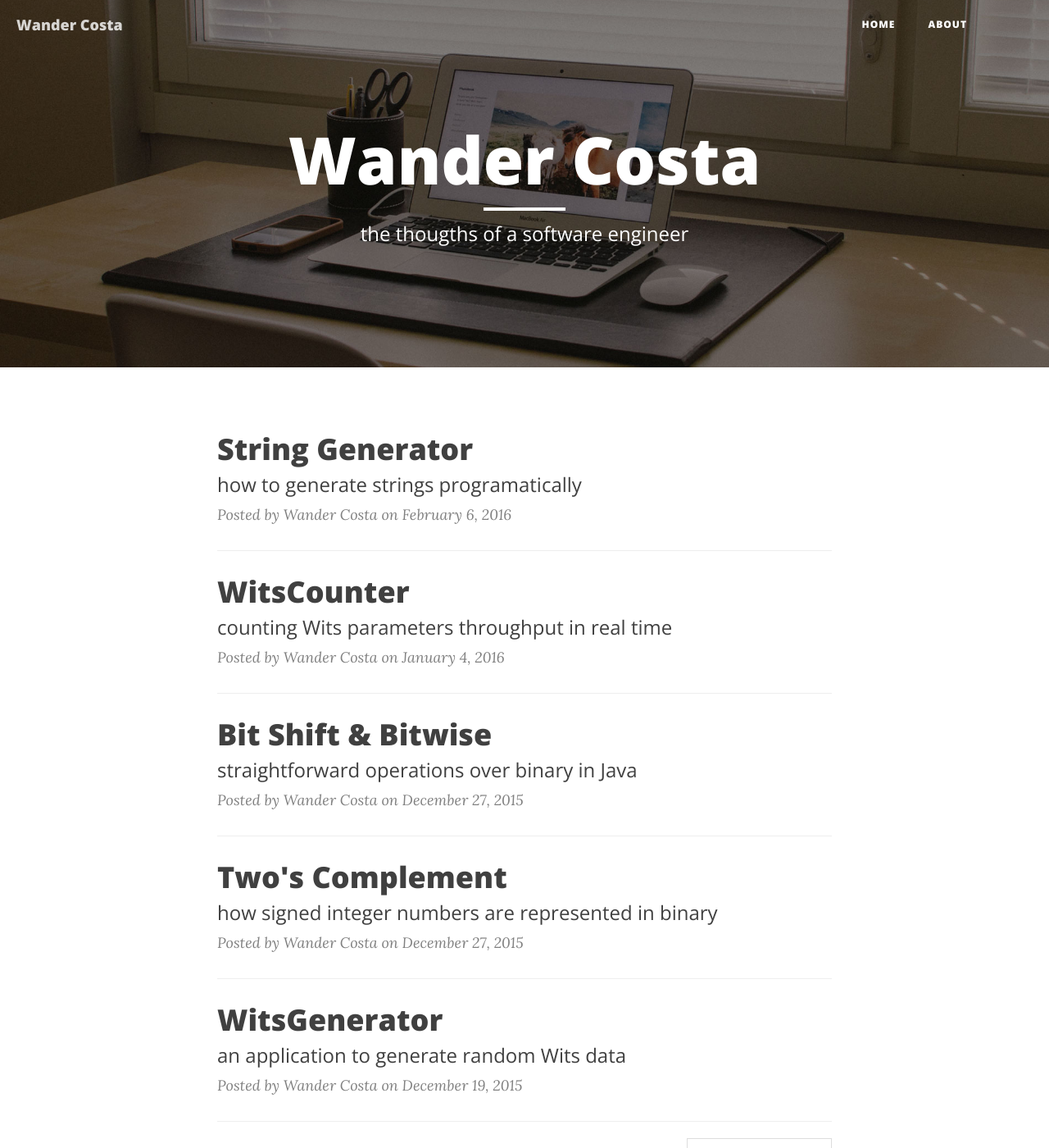
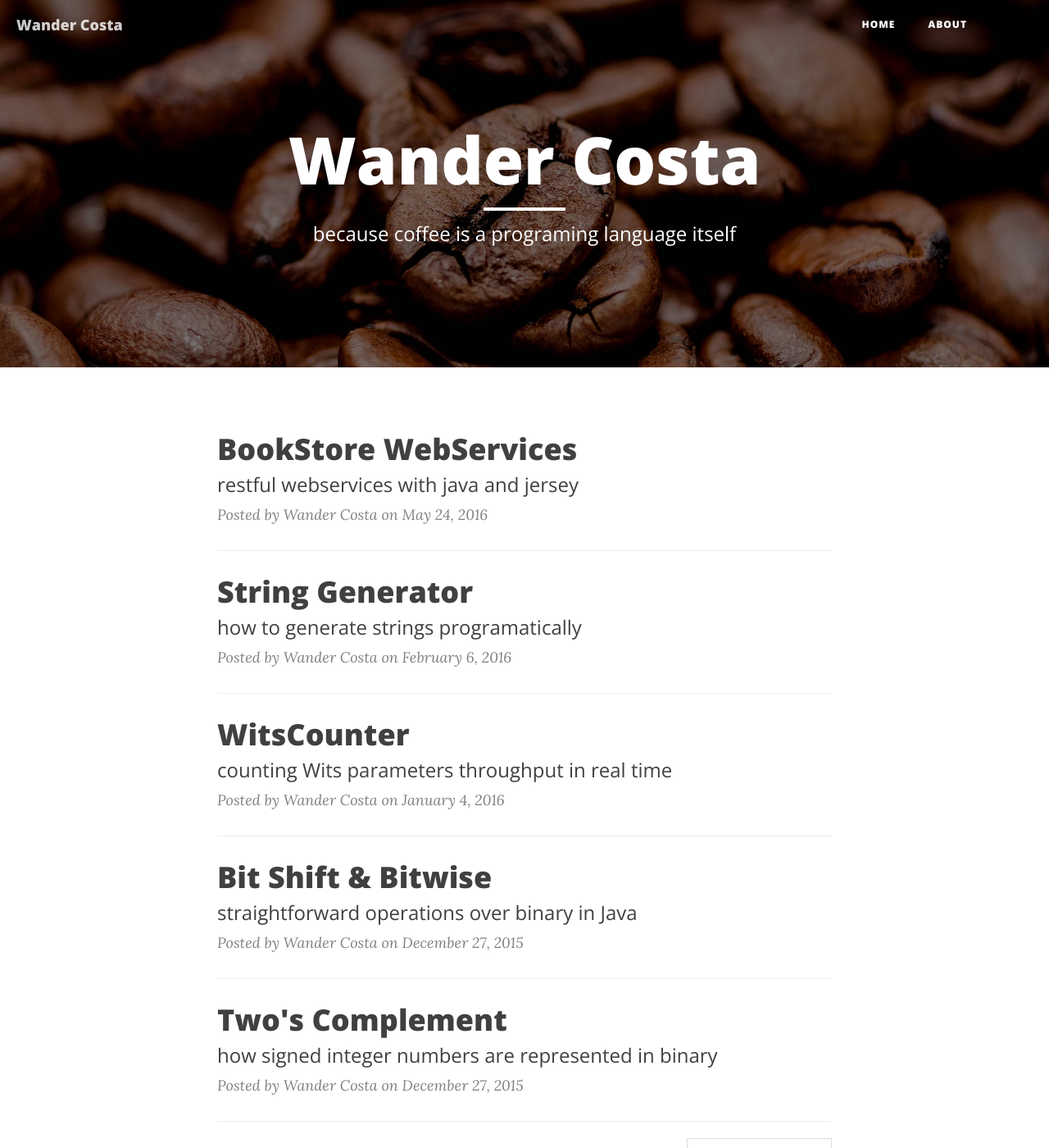
Before and after one commit to rwanderc/blog, a Jekyll site: the page built from index.html, in a window 1280 px wide and 1400 px high. Shown: the whole window at 82% size. Built offline with Jekyll 4.4.1, drawn with Linux system fonts in a browser that asks for light colours; nearby versions of some CDN libraries; the list of posts is cut into pages by our own code; some of the changed lines change nothing that is shown.

Commit message:
new post

```diff
--- a/_config.yml
+++ b/_config.yml
@@ -1,6 +1,6 @@
 # Site settings
 title: Wander Costa
-header-img: img/home-bg.jpg
+header-img: img/home-bg-coffee.jpg
 email: contact@wandercosta.com
 description: "This is my personal blog, where I post my thougths about technology, software developement, and whatever I find interesting!"
 baseurl: ""
@@ -24,7 +24,10 @@ paginate_path: "/pagina-:num"
 paginate: 5
 timezone: America/Sao_Paulo
 
-gems: ["jekyll-paginate","jemoji"]
+gems: [
+  "jekyll-paginate",
+  "jemoji"
+]
 
 rdiscount:
   extensions: []
--- a/_includes/head.html
+++ b/_includes/head.html
@@ -47,4 +47,6 @@
     <meta property="og:image" content="{{ page.header-img | page.url | prepend: site.baseurl | prepend: site.url }}" />
     {% endif %}
 
+    <link rel="alternate" type="application/rss+xml" title="WanderCosta RSS" href="/feed.xml" />
+
 </head>
--- /dev/null
+++ b/_posts/2016-05-24-bookstore-webservices.markdown
@@ -0,0 +1,178 @@
+---
+layout:      post
+title:       "BookStore WebServices"
+subtitle:    "restful webservices with java and jersey"
+description: "RESTful WebServices with Java and Jersey."
+date:        2016-05-24 14:00:00
+author:      "Wander Costa"
+header-img:  "/img/post-bg-bookstore.jpg"
+thumb-img:   "/img/thumb/thumb-bookstore.jpg"
+---
+
+[github]:https://github.com/rwanderc
+[github-project]:https://github.com/rwanderc/BookStore
+[postman]:http://www.getpostman.com/
+
+In this post I will explain step-by-step how to create a  simple **BookStore** with RESTful WebServices.
+
+This [code][github-project] is also available in my <i class="fa fa-github"></i> [GitHub][github] page. Feel free to comment if you have any doubt or suggestion. :smile:
+
+For this application, I will use the following softwares, however Maven will take good care of 4 of them:
+
+* Java JDK 8u73;
+* NetBeans IDE 8.1 (Build 201510222201);
+* Jetty 9.3.8.v20160314;
+* Jersey 2.23;
+* Jackson 1.9.13;
+* Lombok 1.16.8.
+
+
+### Licensing
+
+This software is licensed under the MIT license, what basically means that you can use it for any purpose ___without any warranty___. :warning:
+
+
+# Architeture
+
+This application will be able to provide the features of querying, adding, updating and deleting books. All transactions will be available in JSON format.
+
+To decrease complexity of the example, we will simulate the access to the database but will not persist the data into any conventional database. The data will be available within an in-memory database, represented by an abstract class.
+
+Thus, our application will have these important structures:
+
+* **Book**: is the entity class, representing a single book;
+* **BookDB**: is the class responsible for handling the in-memory database;
+* **BookResource**: is the class responsible for providing the service;
+* **pom.xml**: the XML file to configure Maven to use the right dependencies;
+* **web.xml**: is the XML to configure the service.
+
+Note that this application intentionally does not guarantee any concern with design patterns.
+
+
+# Code
+
+If you are willing to straightly get code, go to [code][github-project]. However if your intention is to understand the step-by-step creation, this post will try to help you.
+
+
+## Creating the project
+
+You will create a new maven web project, name it **BookStore** and associate it with **NO WEB SERVER**.
+
+![img/bookstore/img1.jpg](/img/bookstore/img1.jpg)
+
+![img/bookstore/img2.jpg](/img/bookstore/img2.jpg)
+
+![img/bookstore/img3.jpg](/img/bookstore/img3.jpg)
+
+
+## Configuring POM.XML
+
+Go to the **Project Files** and double-click at **pom.xml** file.
+
+
+### Configuring the dependencies
+
+Now, you need to configure Maven to download and import all the necessary libraries. To do so, you will need to add the following dependencies into the tag **dependencies** in the **pom.xml** file.
+
+<script src="https://gist.github.com/rwanderc/e33a5128e8a88eb020cc661e8baa8a5b.js"></script>
+
+Note that only the dependency **jersey-container-servlet-core** is necessary to provide RESTful web services.
+However the dependency **jersey-media-json-jackson** is being used to provide capacity to connect to Jackson's JSON parser. Please, refer to Jersey documentation if you can use other JSON parsers instead of this one, of if you want to provide a XML parser as well.
+
+Continuing with the other dependencies, we are using Jackson to provide the implementation of the parser.
+
+<script src="https://gist.github.com/rwanderc/1fc31c09cc3ebc3715abff7ff7376764.js"></script>
+
+And finally Lombok (which I recommend to always use in all projects), to provide less code and more funcionality.
+
+<script src="https://gist.github.com/rwanderc/0b256d4480e6c12ec3a9a188a729aa60.js"></script>
+
+After all dependencies added, our dependencies tag will be like this.
+
+<script src="https://gist.github.com/rwanderc/24d63c00bafe04b11ef6d5b02b3cc539.js"></script>
+
+
+### Configuring the build
+
+As previously informed, we avoided Netbeans to configure a Server for the project. THe reason is that we will not only configure Maven to manage the build, but we will also configure it to manage the deploy. To do so, we will add a build plug-in into the tag **build** >> **plugins** in the **pom.xml**. Once done, Maven will use this plug-in to run the project, and Netbeans will not be responsible for this task any more.
+
+<script src="https://gist.github.com/rwanderc/c630e0c3da556b5b91738d5a38f27a04.js"></script>
+
+
+## Configuring WEB.XML
+
+If the file **web.xml** does not exist in the **WEB-INF** folder, you can create it. If it's already created, go to the configuration instructions.
+
+Add a new file into the project, and select a Standard Deployment Descriptor.
+
+![img/bookstore/img4.jpg](/img/bookstore/img4.jpg)
+
+![img/bookstore/img5.jpg](/img/bookstore/img5.jpg)
+
+After adding the file (or if it already exists), it's time to configure it, by inserting the servlet configuration to be used to provide the services and the base URL for the services. In the end, the file must have the following data:
+
+<script src="https://gist.github.com/rwanderc/67dd86e389cb147bc09a85d92b799e14.js"></script>
+
+Note that **servlet >> init-param >> param-value** will contain the base package were the Jersey will search for services to get loaded. So, all services exposed must be under this package (or the child packages), or you must provide many package paths separated by semicolon.
+
+The **servlet-mapping >> url-pattern** describes the base URL for the services to be accessed. Thus, if the application is accessible from the URL **http://localhost:8080/BookStore/**, the services will be available at the URL **http://localhost:8080/BookStore/ws/**.
+
+In general, if you will to have HTML or JSP files, you will need to reserve a sub-directory of the project to your WebService URL. However, if your project will only provide REST functionality (no HTML or JSP files), you may configure **url-pattern** to be accessed directly from root, as the following.
+
+<script src="https://gist.github.com/rwanderc/f41316721b08c0fe9616dd2ab6e5b83b.js"></script>
+
+
+## The entity
+
+Now, we will create the class **Book**.
+
+Note that the annotation **@Data** comes from Lombok and will generate getters and setters automatically in compilation time.
+
+<script src="https://gist.github.com/rwanderc/018726626b7074320fc387adba50f3ff.js"></script>
+
+In this simple entity, we only have 4 attributes to describe the book. You can add more if you want to.
+
+
+## In-memory Database
+
+The following class will provide CRUD functionalities to an in-memory database of books, to simplify the project.
+
+<script src="https://gist.github.com/rwanderc/a8b4418bc6886bbe8f448b5107fcca5b.js"></script>
+
+
+## Adding the service
+
+The service will mostly reflect the CRUD operations from the database to the Book entity, exposing 5 services: find all, find, save, update, delete.
+
+Note that the service consumes and produces JSON data, configured in the class annotations.
+It also returns an object of the class **javax.ws.rs.core.Response** in all methods. This class is the default class used by Jersey to provide full control of the responses for the services, so you can configure the HTTP status code and the entity of the response.
+
+<script src="https://gist.github.com/rwanderc/d28424b0e9cc60e660461edfec936261.js"></script>
+
+However, you can also return a personalized entity, decreasing the amount of necessary code within the method. In this case, you will not be able to control the HTTP status code of the response.
+
+
+# Running
+
+Now you can compile and deploy the project. Jetty must be able to initialize everything and the services will start.
+To interact with the service, you can use [Postman][postman], which is a very usefull Chrome plug-in to access RESTful services, or you can run the following cURL commands directly from bash:
+
+
+#### Get all ####
+<script src="https://gist.github.com/rwanderc/e3975a329153cc9a9cac0cd9605f61cd.js"></script>
+
+
+#### Get specific ####
+<script src="https://gist.github.com/rwanderc/d44a993bb9ded5e9d3ea3fb1ae0b3208.js"></script>
+
+
+#### Add ####
+<script src="https://gist.github.com/rwanderc/b969bcd1fa5d5da235a878dca25ce9cf.js"></script>
+
+
+#### Update ####
+<script src="https://gist.github.com/rwanderc/928b38bfc3e6d559ee115f00947dbd24.js"></script>
+
+
+#### Delete ####
+<script src="https://gist.github.com/rwanderc/6683c2c14b409c4085d7a94bbe24564b.js"></script>
--- a/index.html
+++ b/index.html
@@ -1,6 +1,6 @@
 ---
 layout: page
-description: "the thougths of a software engineer"
+description: "because coffee is a programing language itself"
 ---
 
 {% for post in paginator.posts %}
@@ -13,6 +13,14 @@ description: "the thougths of a software engineer"
         </h3>
         {% endif %}
     </a>
+    {% if post.category %}
+    <span class="post-category">{{ post.category }}</span>
+    {% endif %}
+    <span class="post-tags">
+    {% for tag in post.tags%}
+        {{ tag }}
+    {% endfor %}
+    </span>
     <p class="post-meta">Posted by {% if post.author %} {{ post.author }}{% else %}{{ site.title }}{% endif %} on {{ post.date | date: "%B %-d, %Y" }}</p>
 </div>
 <hr>
```
Also changed, not shown: img/bookstore/img1.jpg (added), img/bookstore/img2.jpg (added), img/bookstore/img3.jpg (added), img/bookstore/img4.jpg (added), img/bookstore/img5.jpg (added), img/home-bg-coffee.jpg (added), img/post-bg-bookstore.jpg (added), img/thumb/thumb-bookstore.jpg (added).
